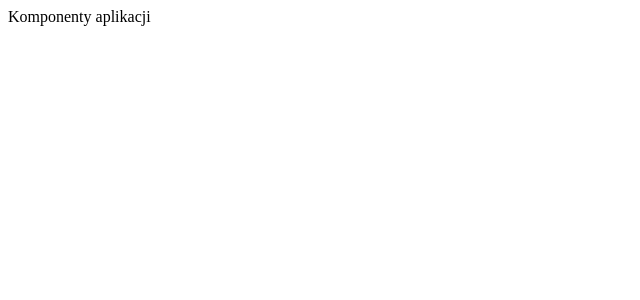
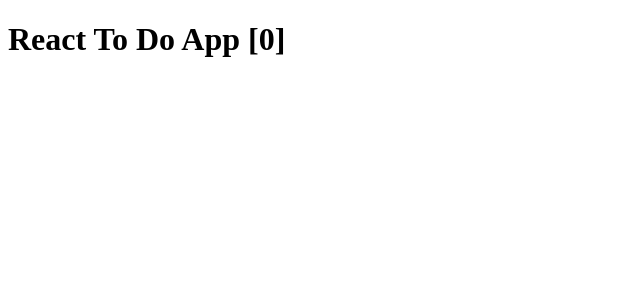
Before and after one commit to grande-tomasz/react-webpack-todoapp, a React app: page / in a window 1280 px wide. Shown: the top 300 px of the page, without its empty margins (0-640 px from the left). Built offline with nearby package versions, Linux system fonts and the light colour scheme.

Commit message:
Add Title component code

```diff
--- a/src/components/Title.js
+++ b/src/components/Title.js
@@ -0,0 +1,3 @@
+import React from "react";
+
+export const Title = props => <h1>{props.title}</h1>;
--- a/src/containers/App.js
+++ b/src/containers/App.js
@@ -1,6 +1,7 @@
 import React from "react";
 import uuid from "uuid";
 import style from "./App.css";
+import { Title } from "../components/Title";
 
 class App extends React.Component {
   constructor(props) {
@@ -24,7 +25,7 @@ class App extends React.Component {
   render() {
     return (
       <div className={style.ToDoApp}>
-        Komponenty aplikacji
+        <Title title={"React To Do App ["+this.state.data.length+"]"}/>
       </div>
     );
   }
```
Also changed, not shown: 1 other file (tests, documents, lock files or other folders).
